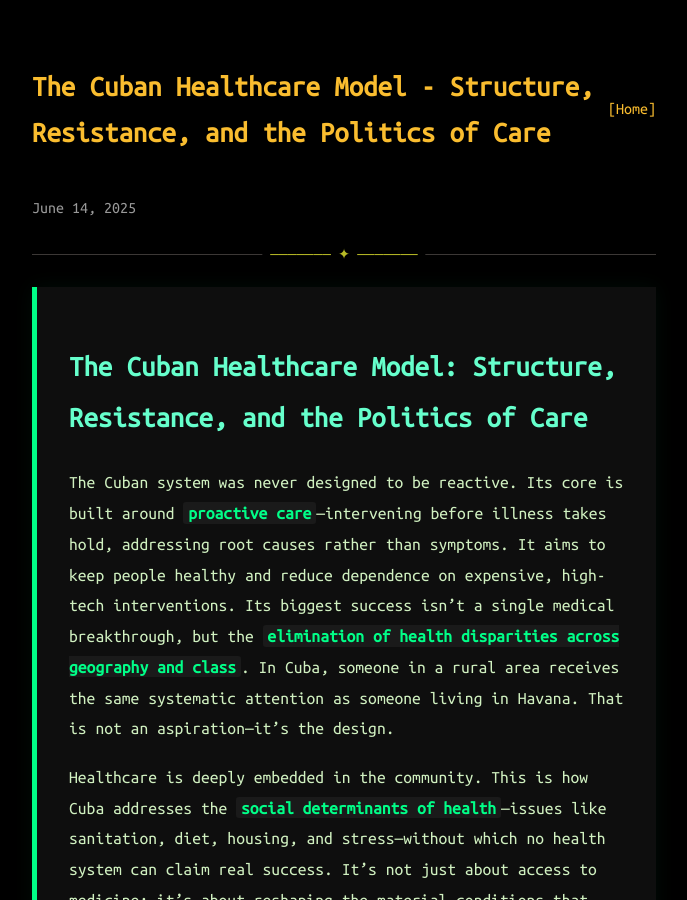
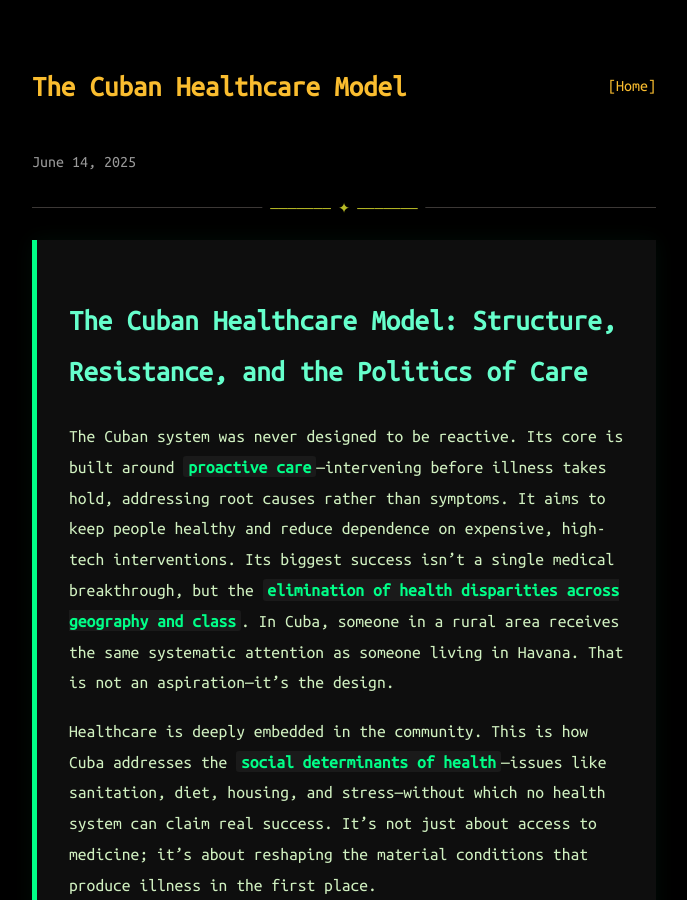
Before and after one commit to prxjwal/prxjwal, a Jekyll site: the page built from _blog/2025-06-14.md, in a window 1280 px wide and 900 px high. Shown: the whole window, without its empty margins (296-983 px from the left). Built offline with Jekyll 4.4.1, drawn with Linux system fonts in a browser that asks for light colours.

Commit message:
Update 2025-06-14.md

```diff
--- a/_blog/2025-06-14.md
+++ b/_blog/2025-06-14.md
@@ -1,6 +1,6 @@
 ---
 layout: post
-title: The Cuban Healthcare Model - Structure, Resistance, and the Politics of Care
+title: The Cuban Healthcare Model
 date: 2025-06-14
 ---
 
```
